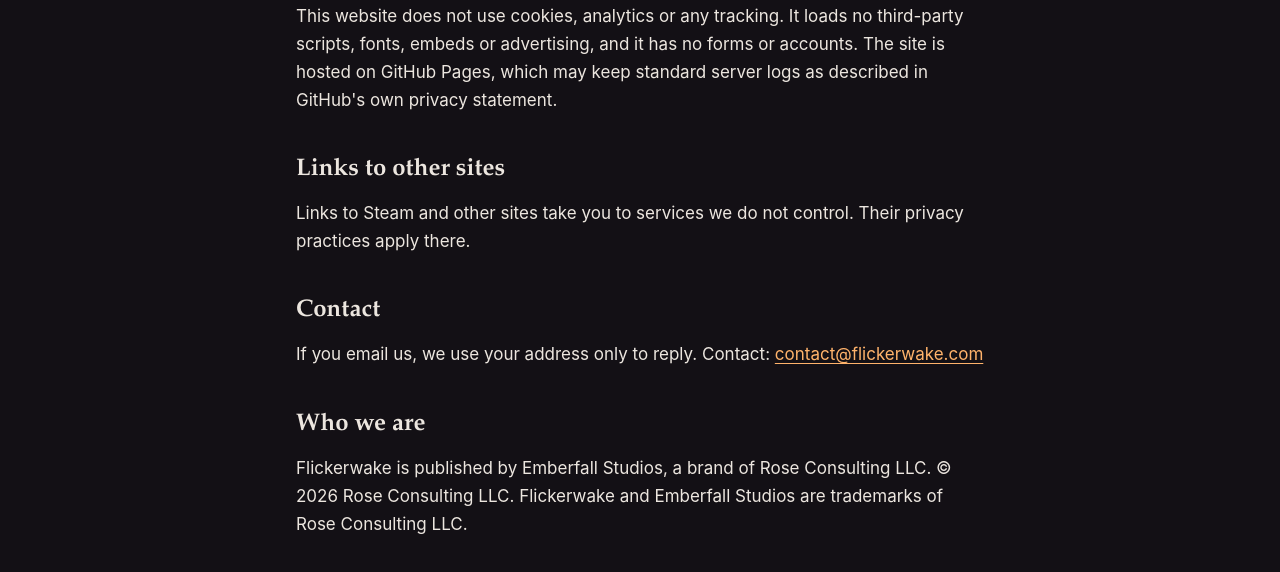
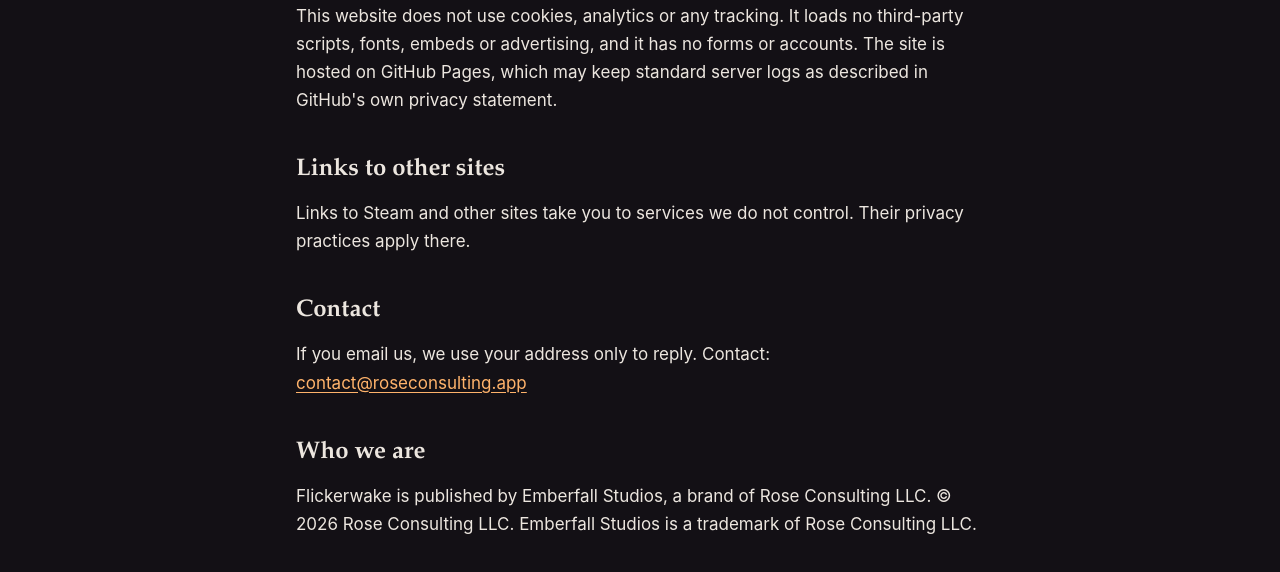
Before and after one commit to sidthekiddangerrose/flickerwake-site, a plain HTML site: page privacy.html in a window 1280 px wide. Shown: the part 218-790 px from the top of the page. Drawn offline with Linux system fonts and the light colour scheme.

Commit message:
Real Flickerwake art (italic flaming logo, Ember Rings hero, og image, capsule); studio-only trademark line; contact via contact@roseconsulting.app until contact@flickerwake.com is verified
Co-Authored-By: Claude Opus 5.5 <noreply@anthropic.com>

```diff
--- a/privacy.html
+++ b/privacy.html
@@ -28,9 +28,9 @@
       <h2>Links to other sites</h2>
       <p>Links to Steam and other sites take you to services we do not control. Their privacy practices apply there.</p>
       <h2>Contact</h2>
-      <p>If you email us, we use your address only to reply. Contact: <a href="mailto:contact@flickerwake.com">contact@flickerwake.com</a></p>
+      <p>If you email us, we use your address only to reply. Contact: <a href="mailto:contact@roseconsulting.app">contact@roseconsulting.app</a></p>
       <h2>Who we are</h2>
-      <p>Flickerwake is published by Emberfall Studios, a brand of Rose Consulting LLC. © 2026 Rose Consulting LLC. Flickerwake and Emberfall Studios are trademarks of Rose Consulting LLC.</p>
+      <p>Flickerwake is published by Emberfall Studios, a brand of Rose Consulting LLC. © 2026 Rose Consulting LLC. Emberfall Studios is a trademark of Rose Consulting LLC.</p>
     </div>
   </main>
 </body>
```
Also changed, not shown: index.html (+3 -3 lines), assets/img/flickerwake-capsule.jpg, assets/img/flickerwake-logo.png, assets/img/hero.jpg, assets/img/og.jpg.
